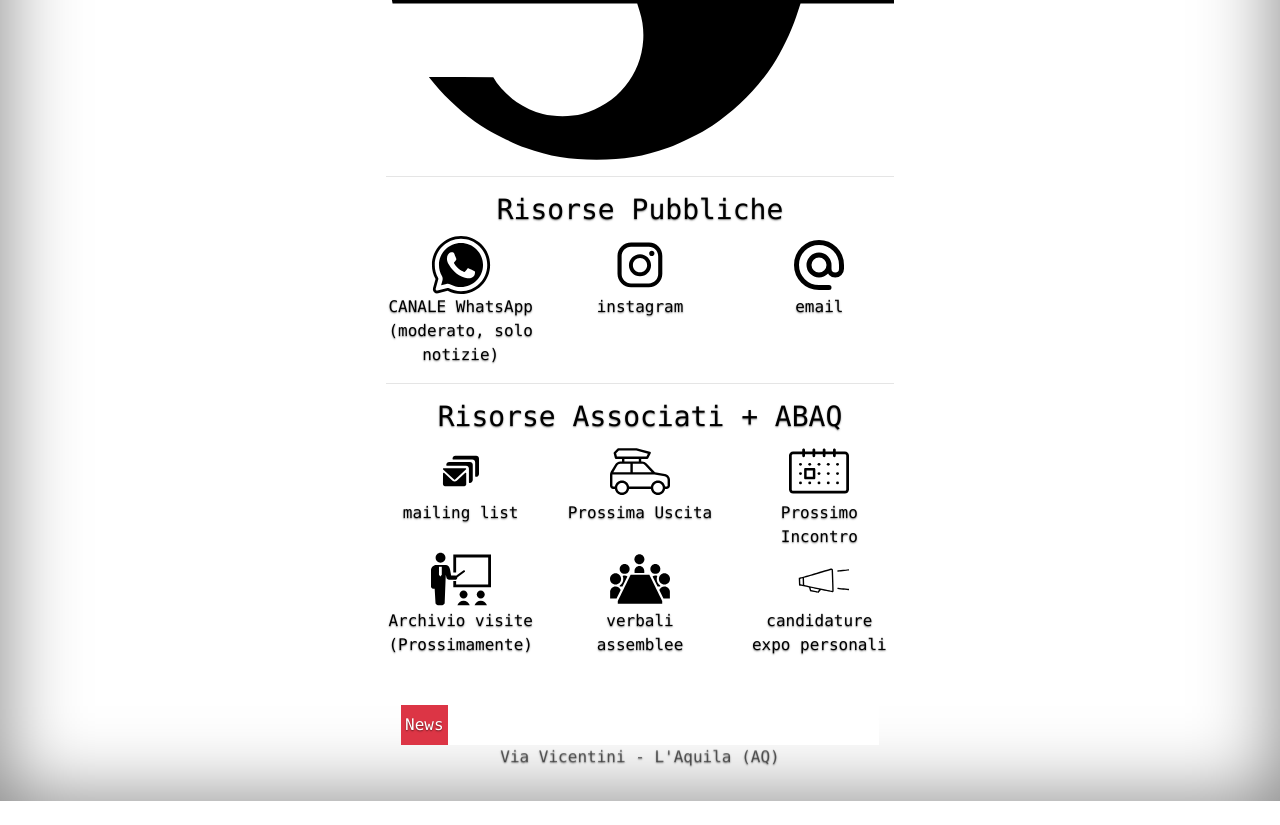
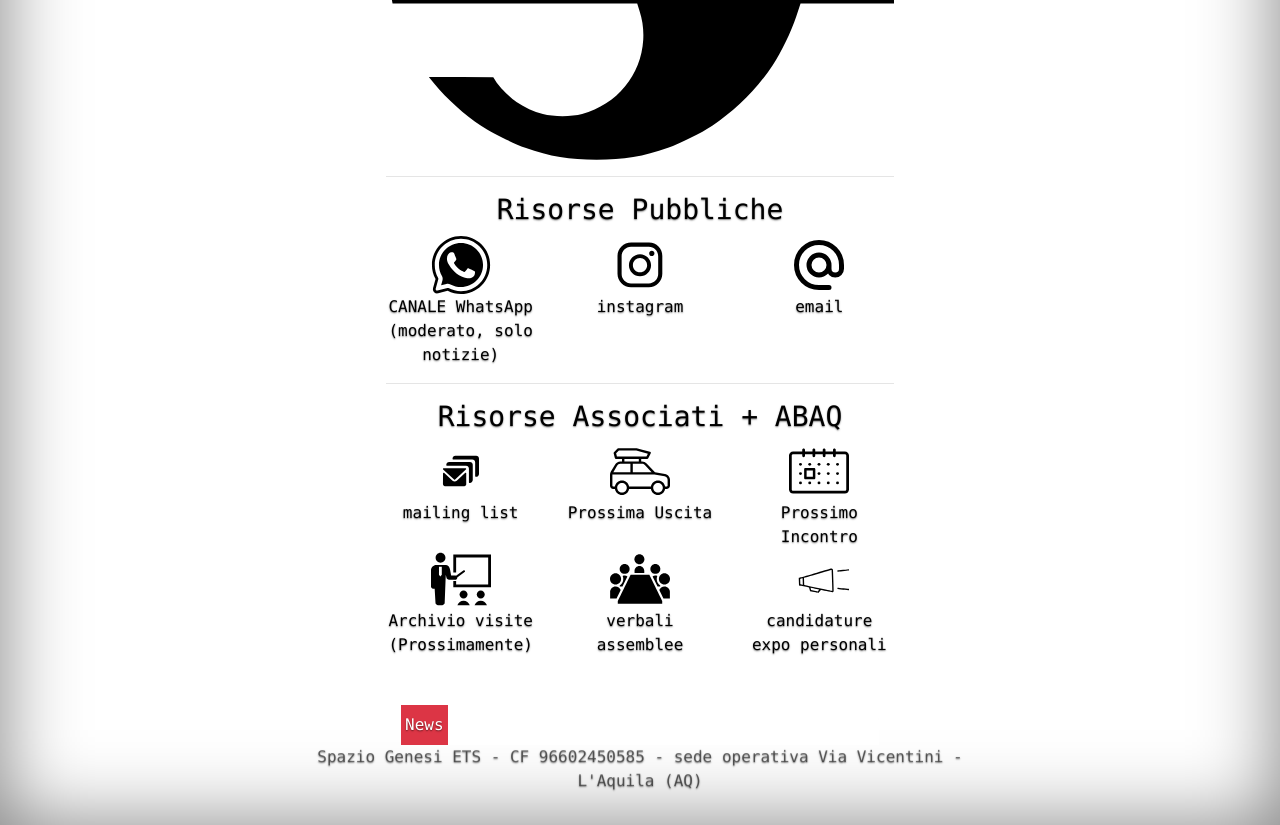
Before and after one commit to SPAZIO-GENESI/spazio_genesi, a plain HTML site: page index.html in a window 1280 px wide. Shown: the part 313-1138 px from the top of the page. Before the commit the page ends 1114 px from the top, so only its background shows below. Drawn offline with nearby package versions, Linux system fonts and the light colour scheme.

Commit message:
update cod fisc

```diff
--- a/index.html
+++ b/index.html
@@ -366,7 +366,7 @@
 
             <footer class="mastfoot mt-auto">
               <div class="inner">
-                <p>Via Vicentini - L'Aquila (AQ)</p>
+                <p>Spazio Genesi ETS - CF 96602450585 - sede operativa Via Vicentini - L'Aquila (AQ)</p>
               </div>
             </footer>
           </div>
```
